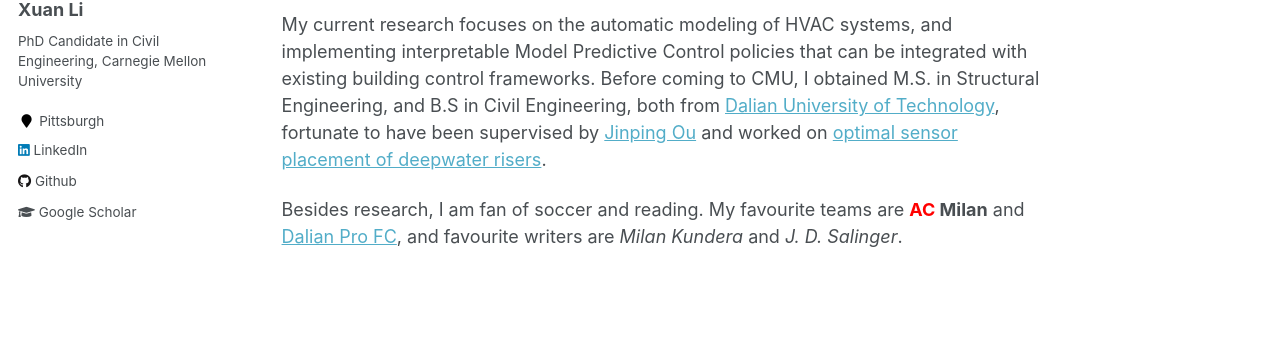
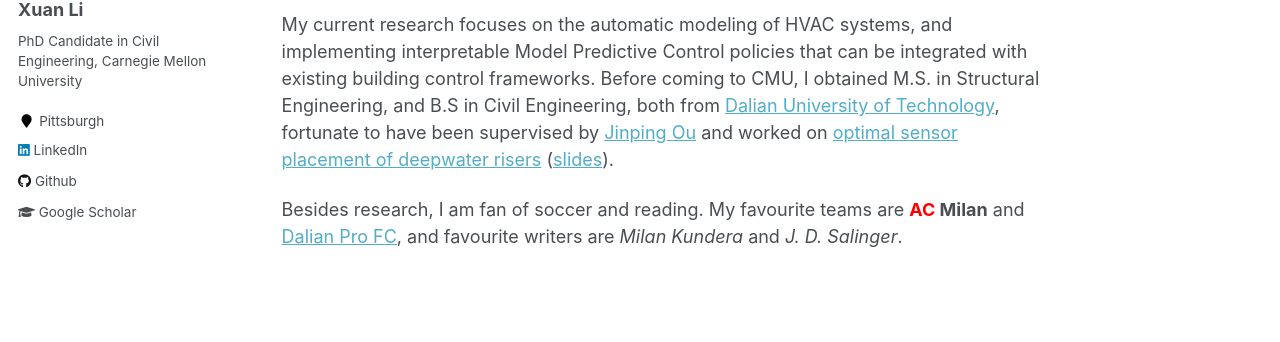
Before and after one commit to milanlx/milanlx.github.io, a Jekyll site: the page built from _pages/about.md, in a window 1280 px wide. Shown: the part 304-646 px from the top of the page. Built offline with Jekyll 4.4.1, drawn with Linux system fonts in a browser that asks for light colours.

Commit message:
Update about.md

```diff
--- a/_pages/about.md
+++ b/_pages/about.md
@@ -13,7 +13,7 @@ I am a PhD student in the [Civil Engineering Department](https://www.cmu.edu/cee
 **Research Interest**
 Interpretable Model Predictive Control; Spatial-temporal modeling of interdependent urban systems; stochastic control
 
-My current research focuses on the automatic modeling of HVAC systems, and implementing interpretable Model Predictive Control policies that can be integrated with existing building control frameworks. Before coming to CMU, I obtained M.S. in Structural Engineering, and B.S in Civil Engineering, both from [Dalian University of Technology](https://en.dlut.edu.cn/), fortunate to have been supervised by [Jinping Ou](http://homepage.hit.edu.cn/oujinping) and worked on [optimal sensor placement of deepwater risers](https://milanlx.github.io/files/Master%20Dissertation%20(original).pdf).
+My current research focuses on the automatic modeling of HVAC systems, and implementing interpretable Model Predictive Control policies that can be integrated with existing building control frameworks. Before coming to CMU, I obtained M.S. in Structural Engineering, and B.S in Civil Engineering, both from [Dalian University of Technology](https://en.dlut.edu.cn/), fortunate to have been supervised by [Jinping Ou](http://homepage.hit.edu.cn/oujinping) and worked on [optimal sensor placement of deepwater risers](https://milanlx.github.io/files/Master%20Dissertation%20(original).pdf) ([slides](https://github.com/milanlx/milanlx.github.io/blob/master/files/mastet_thesis_short_version.pptx)).
 
 Besides research, I am fan of soccer and reading. My favourite teams are **<span style="color: red"> AC </span> Milan**
  and [Dalian Pro FC](http://www.dlpro.com.cn/), and favourite writers are *Milan Kundera* and *J. D. Salinger*.
```
